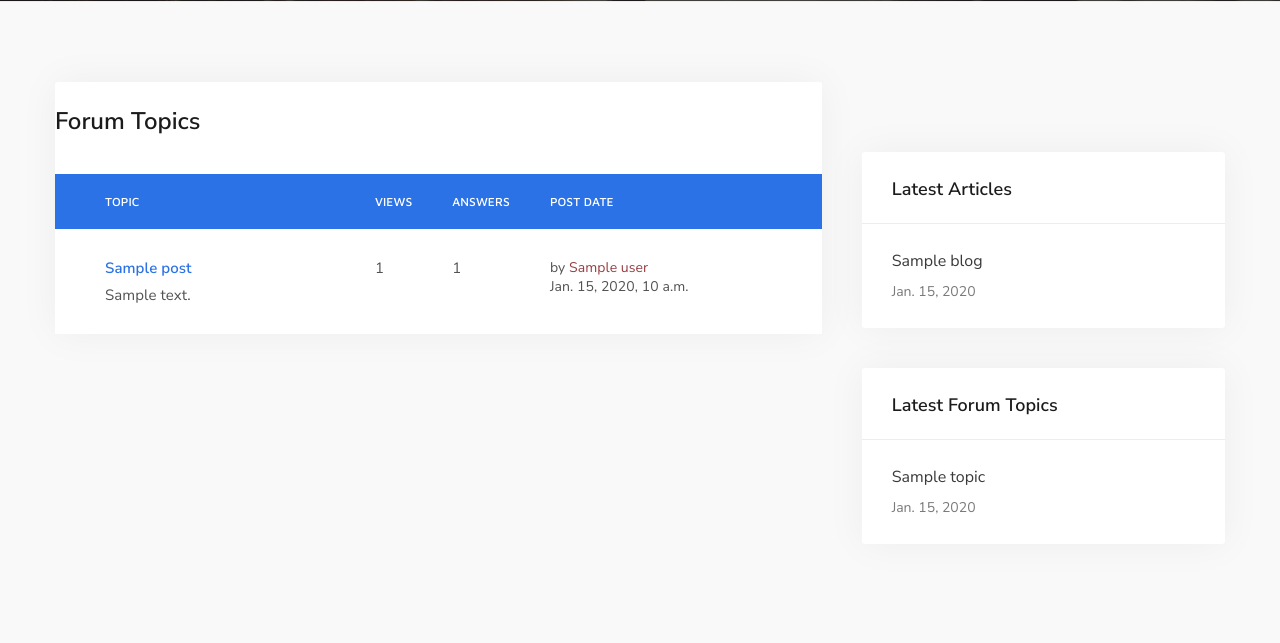
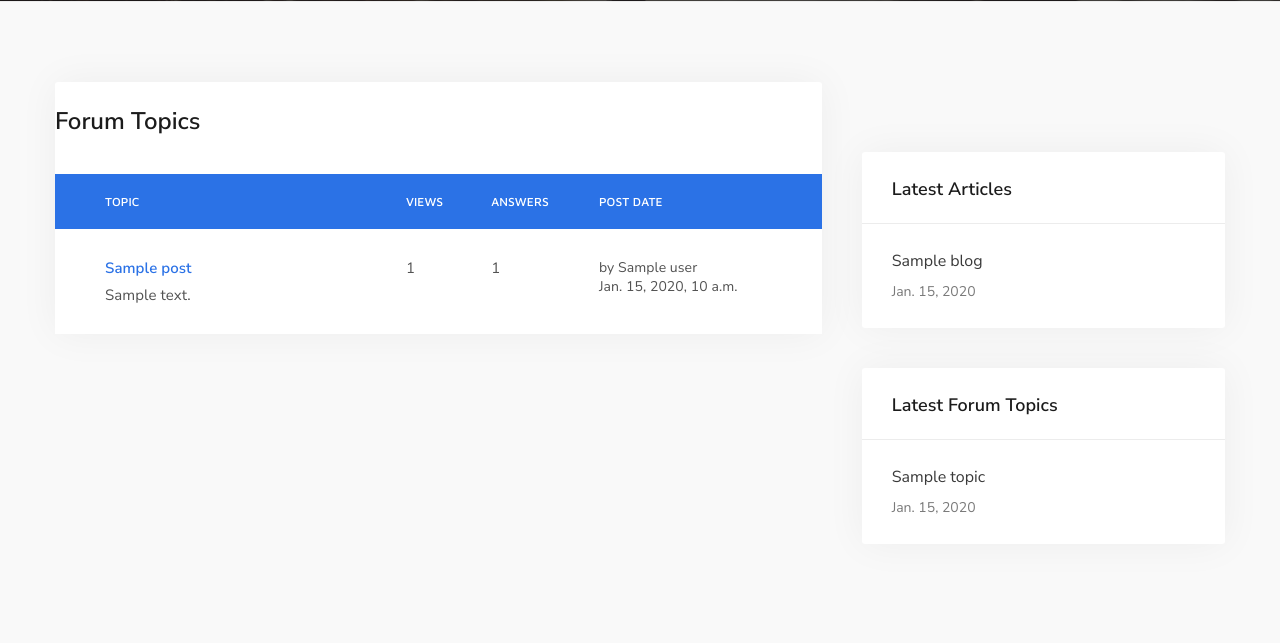
Before and after one commit to mahmud-sajib/Django-Forum, a Django app: template templates/forum-main.html in a window 1280 px wide. Shown: the part 452-1095 px from the top of the page. Run offline with Django 3.2, Linux system fonts and the light colour scheme; the template is opened without the code that fills it: most values are stand-ins (such as "Sample title", 1, 10 or a date in 2020); parts of the project's set-up code (start-up, migrations or seed data) failed here and were passed over; some libraries are stand-ins or nearby versions.

Commit message:
files added

```diff
--- a/templates/forum-main.html
+++ b/templates/forum-main.html
@@ -70,7 +70,9 @@
 
                                             <td class="dx-table-lastPost">
                                                 <div class="dx-table-default-info">
-                                                    <p class="mb-0">by <a href="#">{{ post.author.user }}</a><span class="dib">{{ post.date_created }}</p>
+                                                    <p class="mb-0">by {{ post.author.user }}
+                                                        <br><span class="dib">{{ post.date_created }}
+                                                    </p>
                                                 </div>
                                             </td>
                                         </tr>
```
